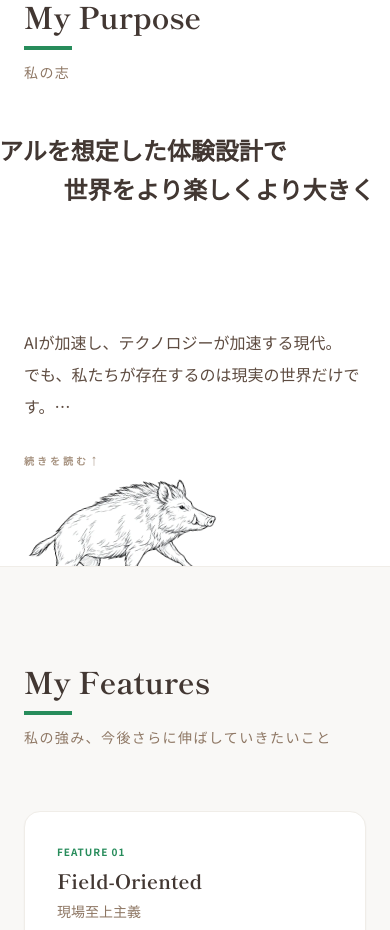
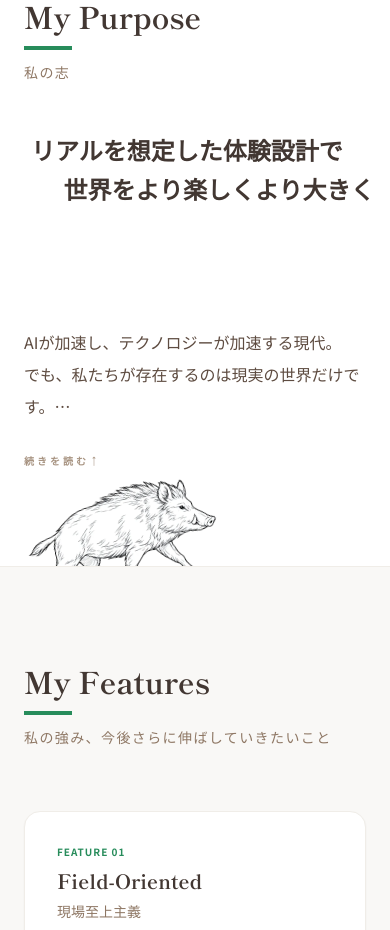
Before and after one commit to itogakuto/My-Portfolio, a React (Vite) app: page /#/ in a window 390 px wide. Shown: the part 2060-2990 px from the top of the page. Built offline with nearby package versions, Linux system fonts and the light colour scheme; no server answers; the database is empty.

Commit message:
テキストを整えました。

```diff
--- a/pages/Home.tsx
+++ b/pages/Home.tsx
@@ -216,7 +216,7 @@ export const Home: React.FC = () => {
 
           <div className="mt-12">
             <h3 className="text-2xl md:text-4xl font-bold serif text-earth-900 mb-10 leading-relaxed text-center md:text-left">
-              <span className="block md:inline -translate-x-16 md:translate-x-0">リアルを想定した体験設計で</span>
+              <span className="block md:inline -translate-x-2 md:translate-x-0">リアルを想定した体験設計で</span>
               <span className="block md:inline translate-x-6 md:translate-x-0">世界をより楽しくより大きく</span><br /><br />
             </h3>
 
```
